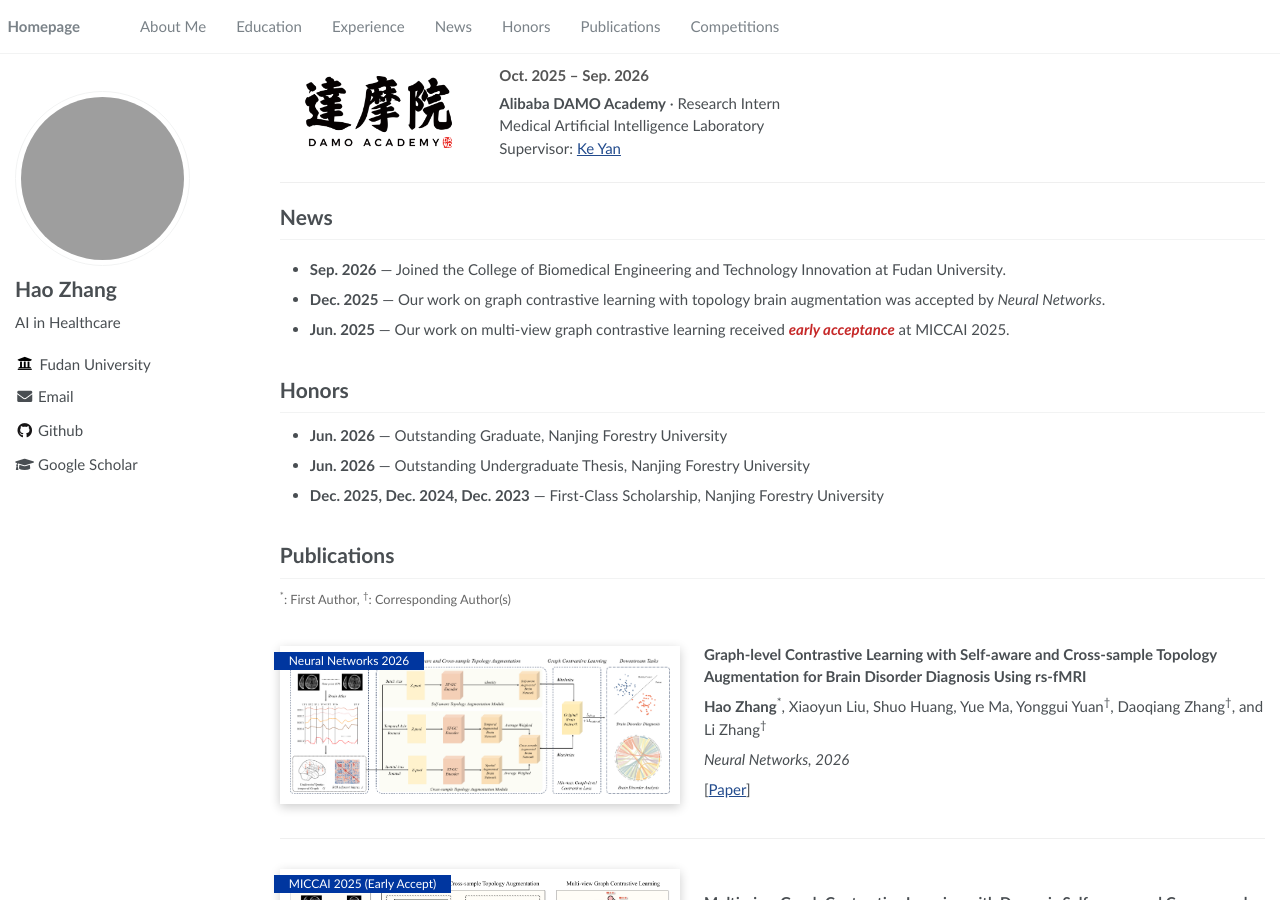
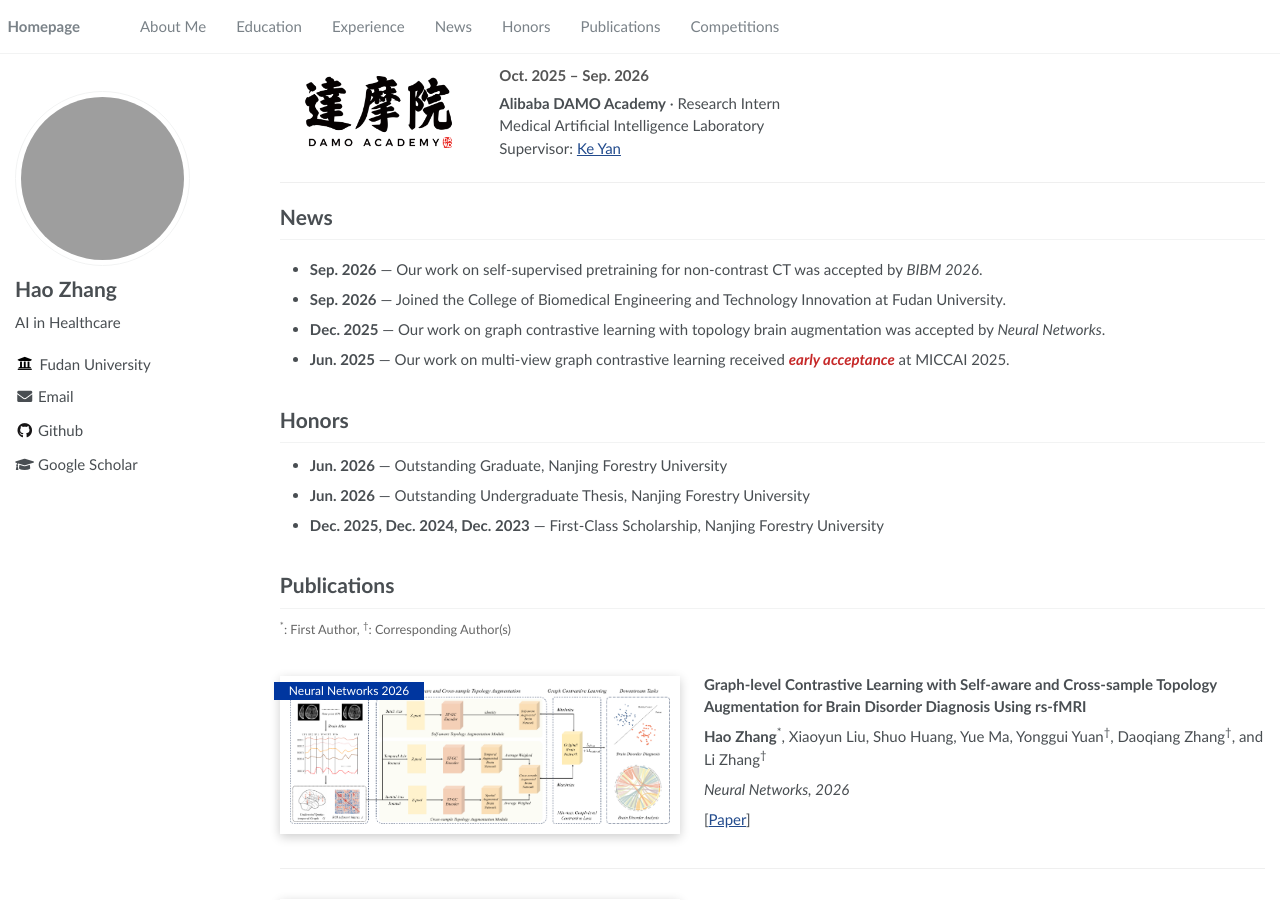
Before and after one commit to goodcodingagoodboy/goodcodingagoodboy.github.io, a Jekyll site: the page built from _pages/about.md, in a window 1280 px wide and 900 px high, scrolled down 581 px. Built offline with Jekyll 4.4.1, drawn with Linux system fonts in a browser that asks for light colours; grey boxes are pictures that could not be loaded.

Commit message:
Add BIBM 2026 acceptance to news

```diff
--- a/_pages/about.md
+++ b/_pages/about.md
@@ -60,6 +60,7 @@ My research focuses on the application of **multimodal data in medical agents**.
 
 <div class="scroll-list" markdown="1">
 
+- **Sep. 2026** — Our work on self-supervised pretraining for non-contrast CT was accepted by *BIBM 2026*.
 - **Sep. 2026** — Joined the College of Biomedical Engineering and Technology Innovation at Fudan University.
 - **Dec. 2025** — Our work on graph contrastive learning with topology brain augmentation was accepted by *Neural Networks*.
 - **Jun. 2025** — Our work on multi-view graph contrastive learning received <span class="publication-accent">early acceptance</span> at MICCAI 2025.
```
